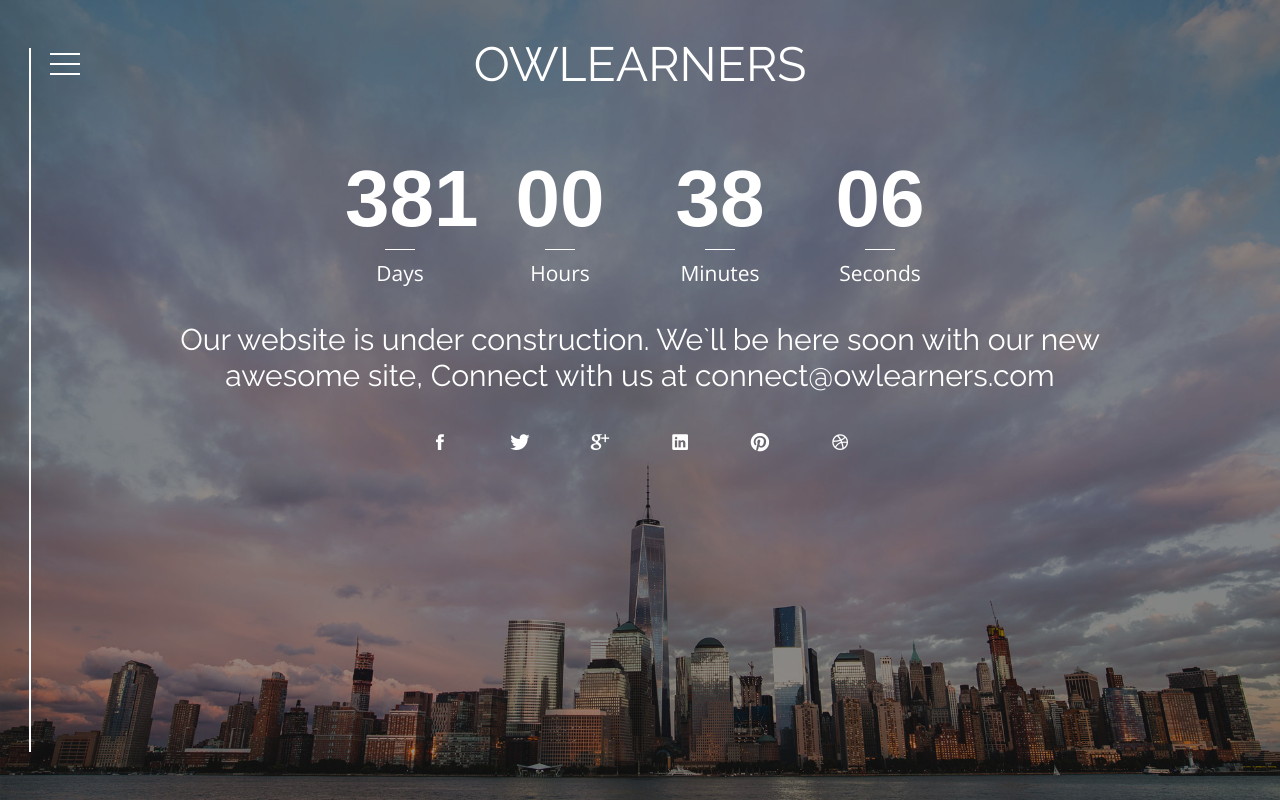
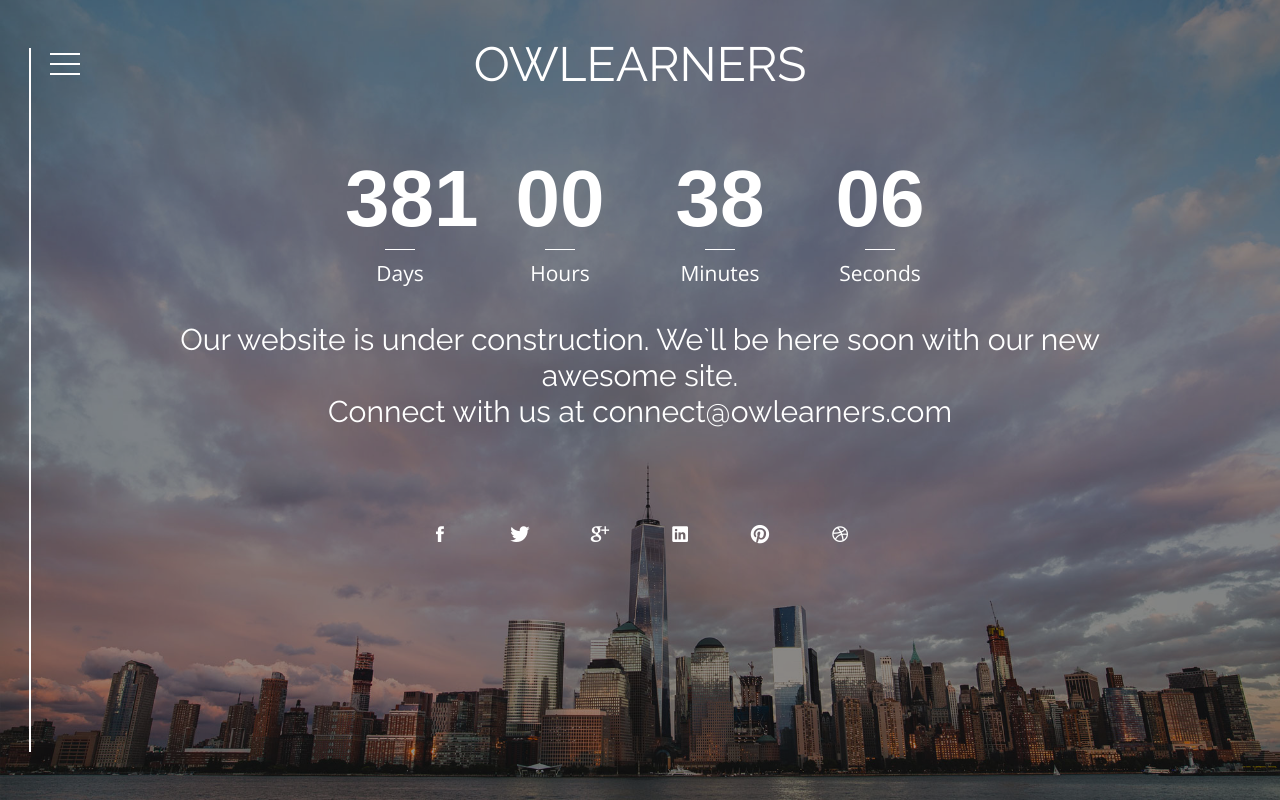
Before and after one commit to owlearners/owlearners.github.io, a plain HTML site: page index.html in a window 1280 px wide. Drawn offline with nearby package versions, Linux system fonts and the light colour scheme; files whose address does not match are found by name.

Commit message:
Update index.html

```diff
--- a/index.html
+++ b/index.html
@@ -119,8 +119,9 @@
 <div class="content-slide">
 <!-- Clock Countdown -->
 <div id="clock-countdown" class="animated bounceInDown" data-animation-delay="700"></div>
-<h3 class="color-white top-margin animated bounceInDown" data-animation-delay="700" >Our website is under construction. We`ll be here soon with our new awesome site, Connect with us at connect@owlearners.com </h3>
-
+<h3 class="color-white top-margin animated bounceInDown" data-animation-delay="700" >Our website is under construction. We`ll be here soon with our new awesome site.<br>Connect with us at connect@owlearners.com </h3>
+<br>
+  <br>
 <!-- socials icons -->
 <nav class="socials-icons animated bounceInUp" data-animation-delay="700">
 <ul>
```
